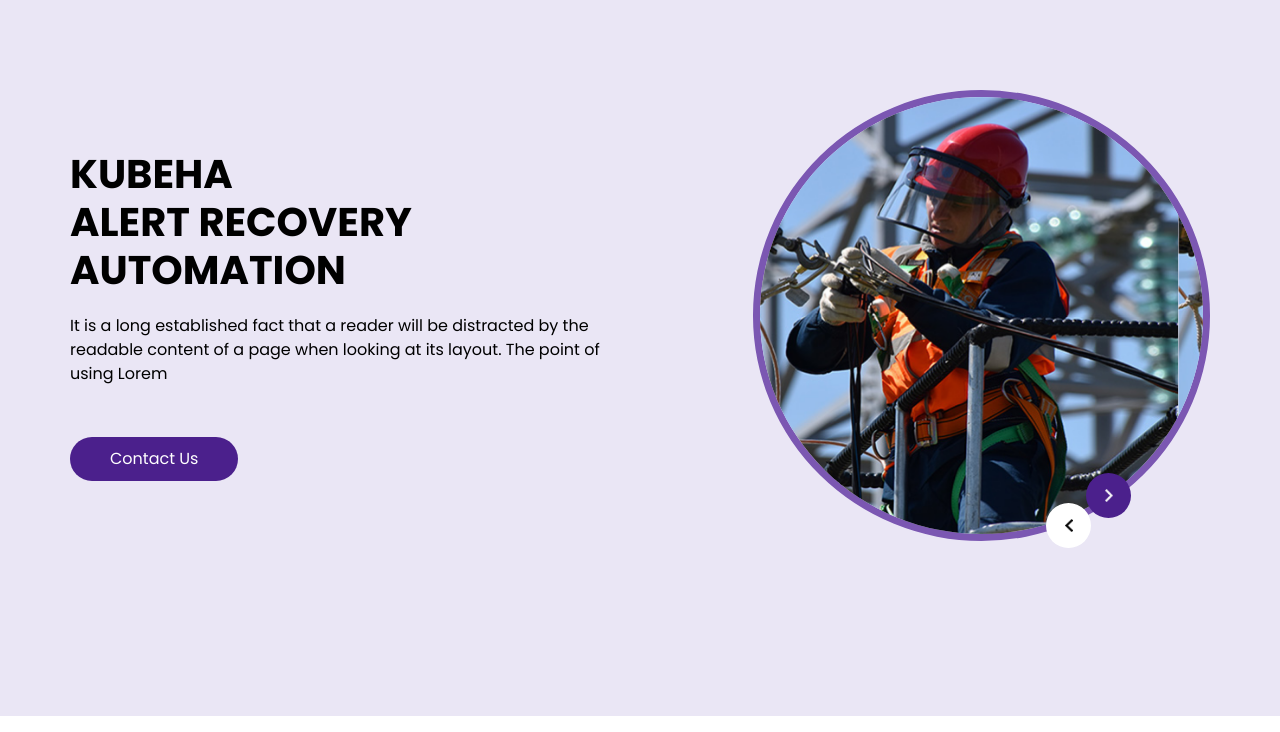
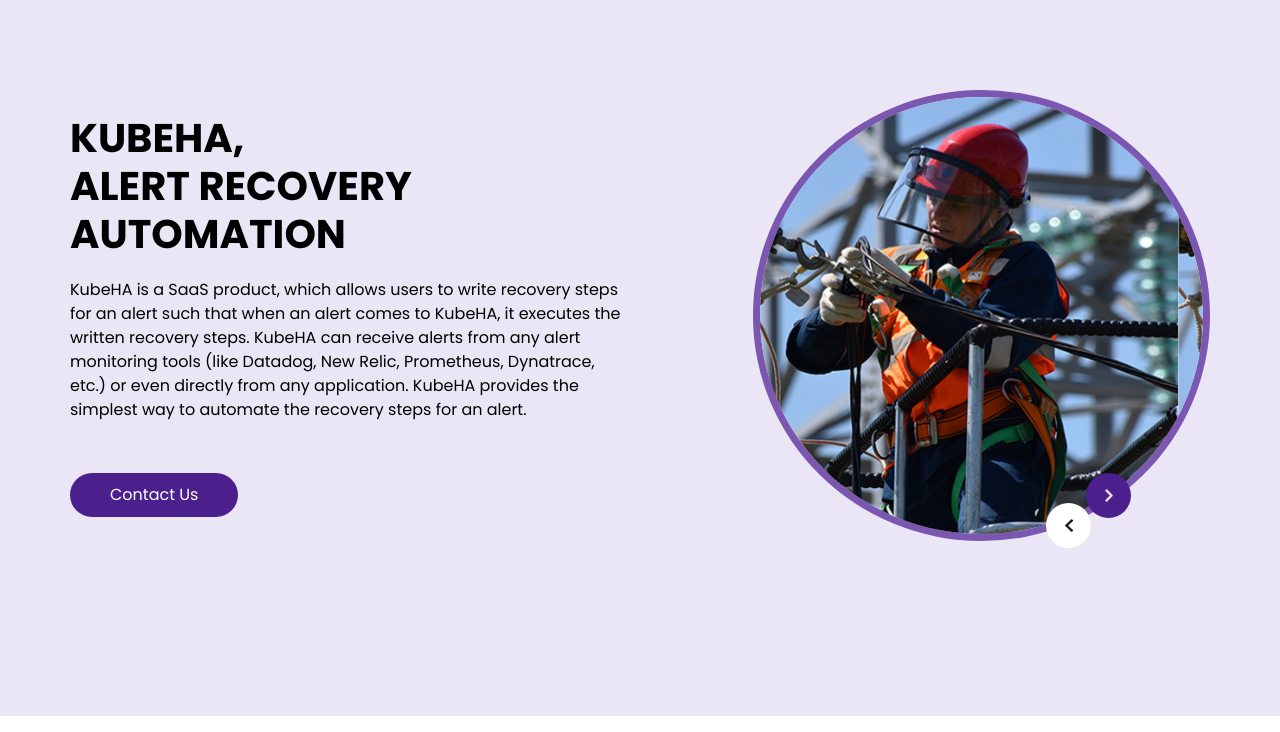
Before and after one commit to kubeha100/kubeha, a plain HTML site: page index.html in a window 1280 px wide. Shown: the part 68-800 px from the top of the page. Drawn offline with nearby package versions, Linux system fonts and the light colour scheme.

Commit message:
Update index.html

```diff
--- a/index.html
+++ b/index.html
@@ -79,11 +79,11 @@
           <div class="col-md-6 ">
             <div class="detail_box">
               <h1>
-                KubeHA <br>
+                KubeHA, <br>
                 Alert Recovery Automation
                 </h1>
               <p>
-                It is a long established fact that a reader will be distracted by the readable content of a page when looking at its layout. The point of using Lorem
+                KubeHA is a SaaS product, which allows users to write recovery steps for an alert such that when an alert comes to KubeHA, it executes the written recovery steps. KubeHA can receive alerts from any alert monitoring tools (like Datadog, New Relic, Prometheus, Dynatrace, etc.) or even directly from any application. KubeHA provides the simplest way to automate the recovery steps for an alert.
               </p>
               <a href="" class="">
                 Contact Us
```
